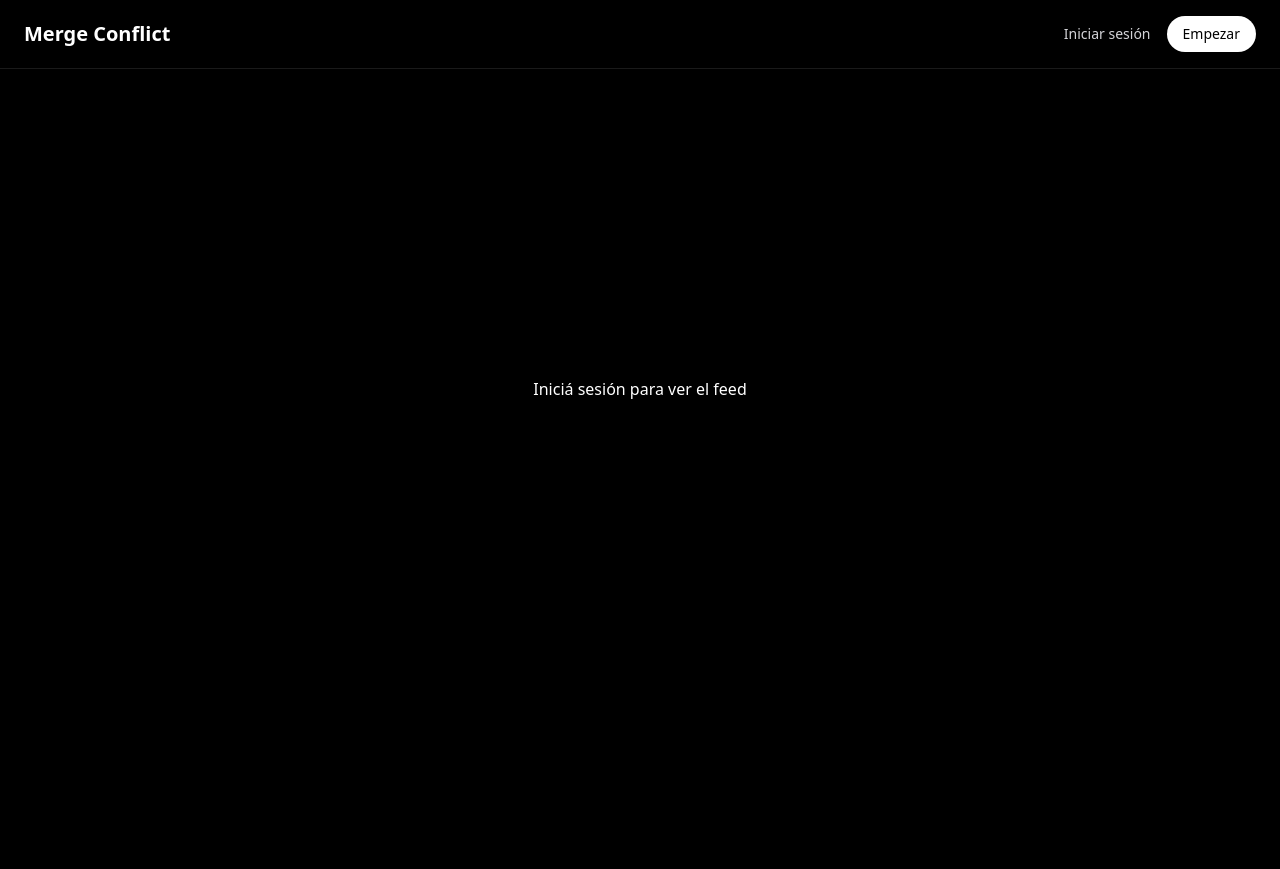
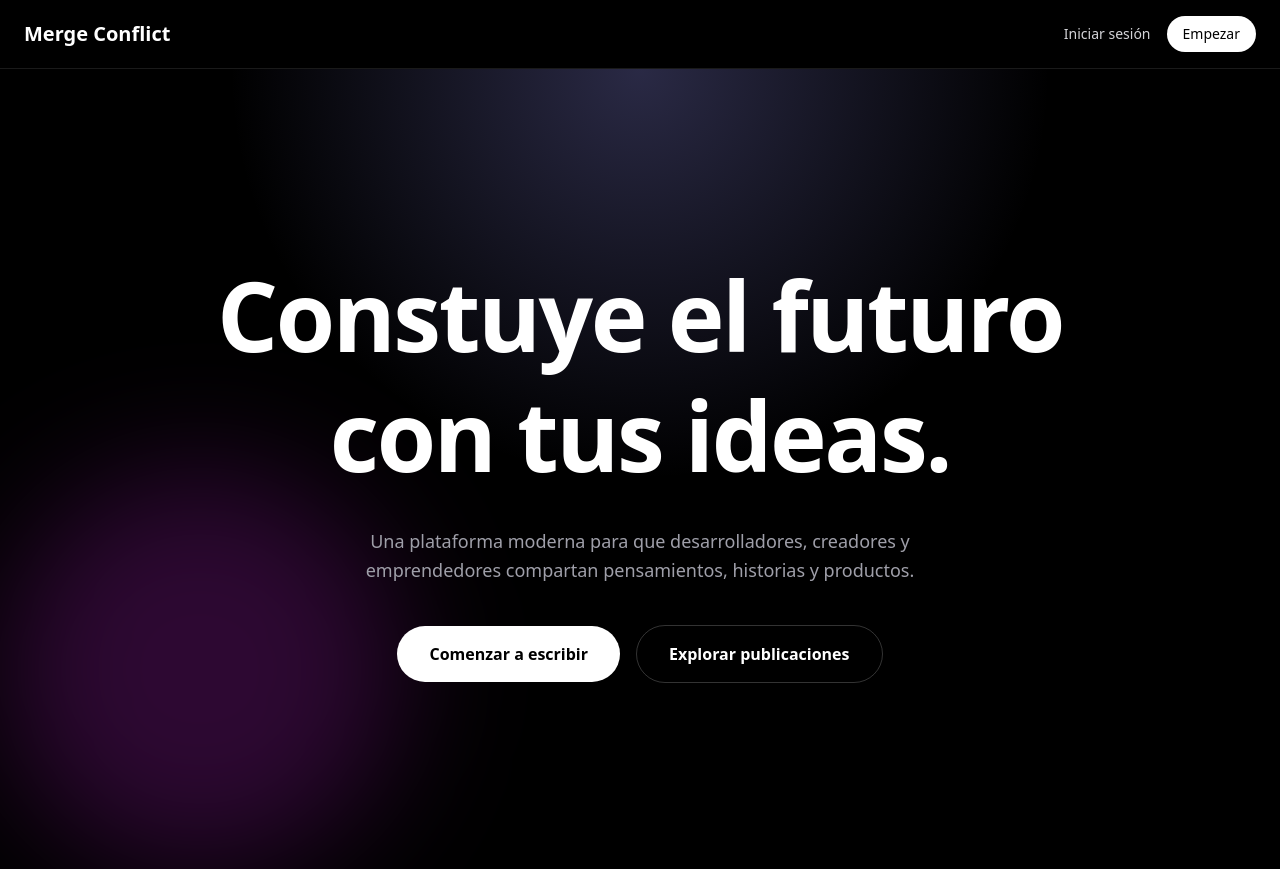
Before and after one commit to Ren991/blog-api, a Next.js app in the folder blog-frontend/: page / in a window 1280 px wide. Before the commit the page ends 800 px from the top, so only its background shows below. Built offline with nearby package versions, Linux system fonts and the light colour scheme.

Commit message:
set hero en home page

```diff
--- a/blog-frontend/app/page.tsx
+++ b/blog-frontend/app/page.tsx
@@ -1,5 +1,6 @@
 "use client";
 
+import { Hero } from "@/components/home/Hero";
 import { useAuth } from "./context/AuthContext";
 import Navbar from "@/components/layout/Navbar";
 import PostFeed from "@/components/posts/PostFeed";
@@ -14,9 +15,7 @@ export default function Home() {
       {isAuthenticated ? (
         <PostFeed />
       ) : (
-        <div className="flex items-center justify-center h-[80vh] text-white">
-          Iniciá sesión para ver el feed
-        </div>
+          <Hero/>
       )}
     </main>
   );
--- a/blog-frontend/components/home/Hero.tsx
+++ b/blog-frontend/components/home/Hero.tsx
@@ -45,9 +45,9 @@ con tus ideas.        </motion.h1>
           Comenzar a escribir
           </Link>
 
-          <button className="rounded-full border border-white/20 px-8 py-4 font-semibold text-white transition hover:bg-white/10">
+          <Link href="/login" className="rounded-full border border-white/20 px-8 py-4 font-semibold text-white transition hover:bg-white/10">
             Explorar publicaciones
-          </button>
+          </Link>
         </motion.div>
       </div>
     </section>
```
